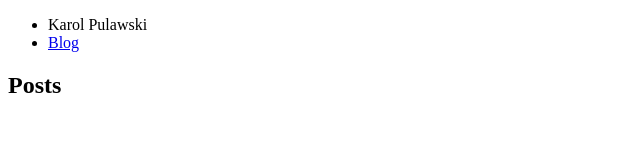
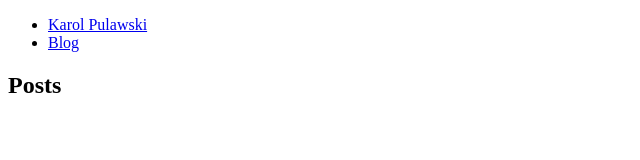
Before and after one commit to BlueInside/blogpost-app-frontend, a React (Vite) app: page /blog in a window 1280 px wide. Shown: the top 160 px of the page, without its empty margins (0-640 px from the left). Built offline with nearby package versions, Linux system fonts and the light colour scheme.

Commit message:
Add about me link in navbar

```diff
--- a/src/components/Navbar.jsx
+++ b/src/components/Navbar.jsx
@@ -4,7 +4,9 @@ function Navbar() {
   return (
     <div>
       <ul>
-        <li>Karol Pulawski</li>
+        <li>
+          <Link to={'about-me'}>Karol Pulawski</Link>
+        </li>
         <li>
           <Link to={'blog'}>Blog</Link>
         </li>
```
